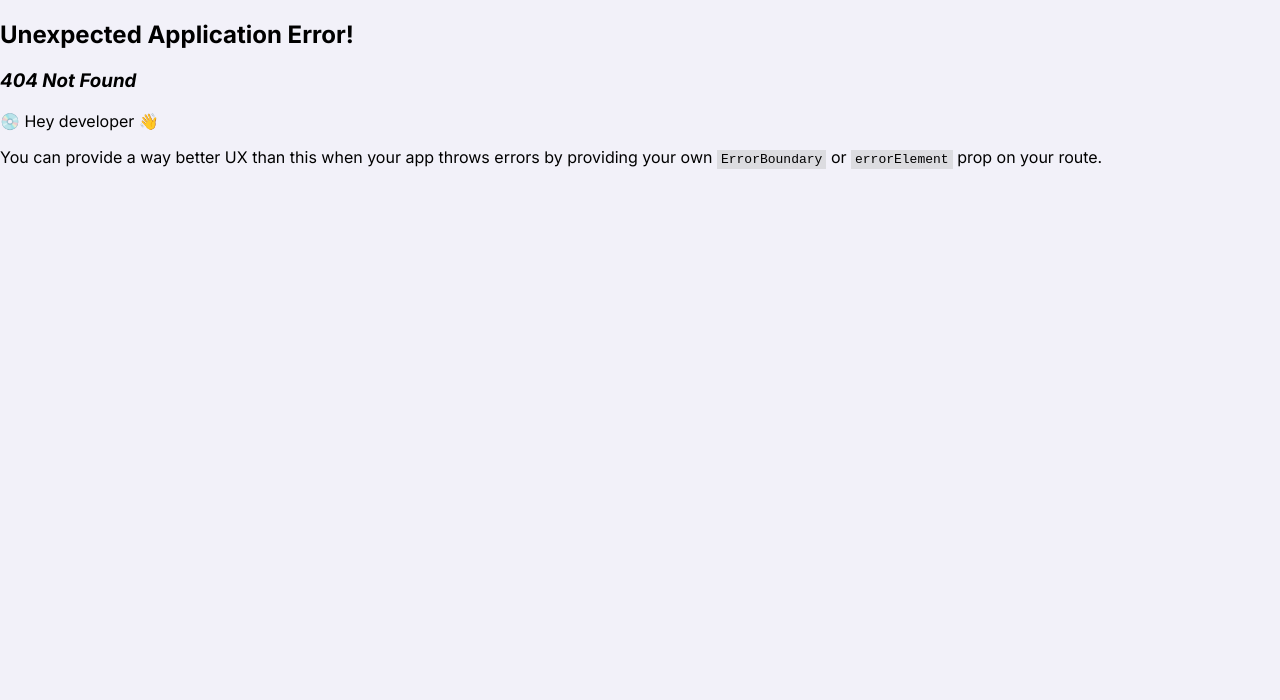
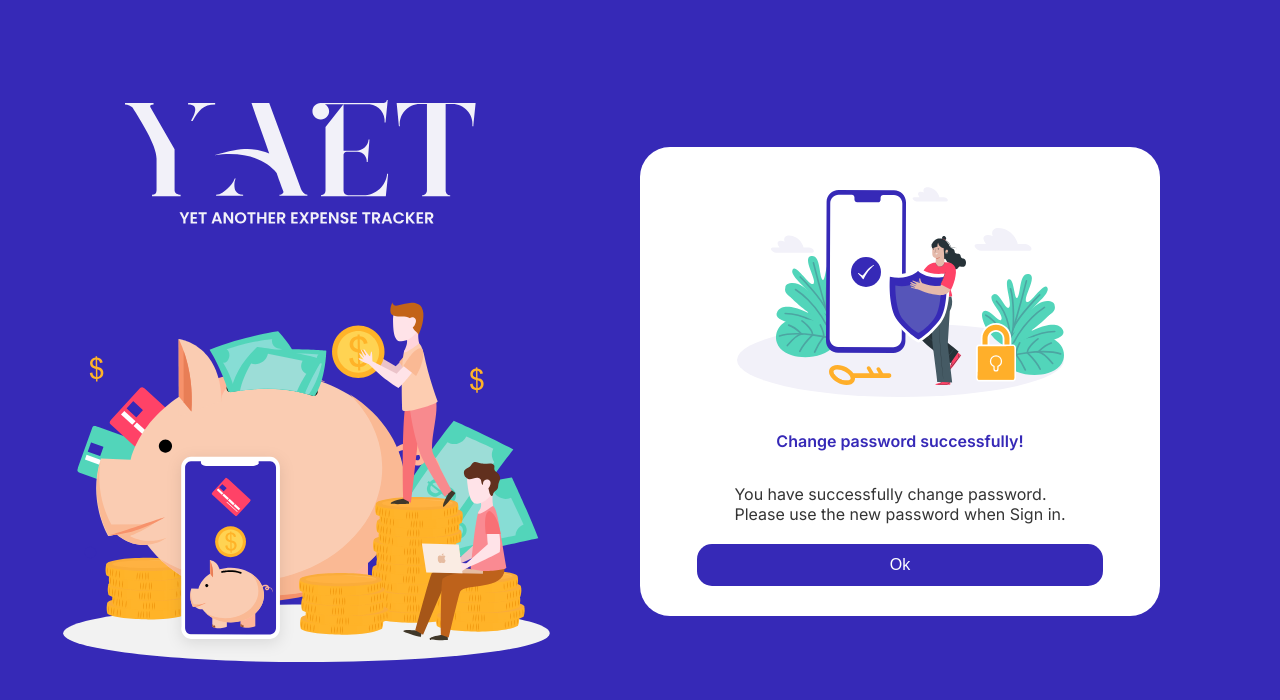
Before and after one commit to goremykina/expense-tracker, a React (Vite) app in the folder client/: page /auth/success in a window 1280 px wide. Before the commit this address had no page. Shown: the top 700 px of the page. Built offline with nearby package versions, Linux system fonts and the light colour scheme.

Commit message:
Added Restore password page and routes

```diff
--- /dev/null
+++ b/client/src/pages/Auth/Success/Success.module.css
@@ -0,0 +1,16 @@
+.success {
+    display: flex;
+    gap: 20px;
+    flex-direction: column;
+    align-items: center;
+}
+
+.success-h2 {
+    font-size: 16px;
+    color: var(--primary-text);
+    font-weight: 600
+}
+
+.success span {
+    color: var(--info-text)
+}
--- /dev/null
+++ b/client/src/pages/Auth/Success/Success.tsx
@@ -0,0 +1,36 @@
+import { useNavigate } from "react-router-dom";
+import { Button } from "../../../components/Button";
+import Safe from '../../../assets/safe.svg?react';
+import styles from './Success.module.css'
+import { AuthForm } from "../components/AuthForm";
+
+export const Success = () => {
+    const navigate = useNavigate();
+
+    const onSubmit = () => {
+        navigate('/auth/sign-in')
+    };
+
+    return (
+        <AuthForm>
+            <div className={styles['success']}>
+                <Safe/>
+
+                <h2 className={styles['success-h2']}>Change password successfully!</h2>
+
+                <span>
+                    You have successfully change password.<br></br>
+                    Please use the new password when Sign in.
+                </span>
+                <Button
+                    type="submit"
+                    width={"full-width"}
+                    variant={"primary"}
+                    onClick={onSubmit}
+                >
+                    Ok
+                </Button>
+            </div>
+        </AuthForm>
+    );
+};
--- /dev/null
+++ b/client/src/pages/Auth/Success/index.ts
@@ -0,0 +1 @@
+export * from './Success'
```
Also changed, not shown: client/src/routes/routes.tsx (+10 -0 lines).
